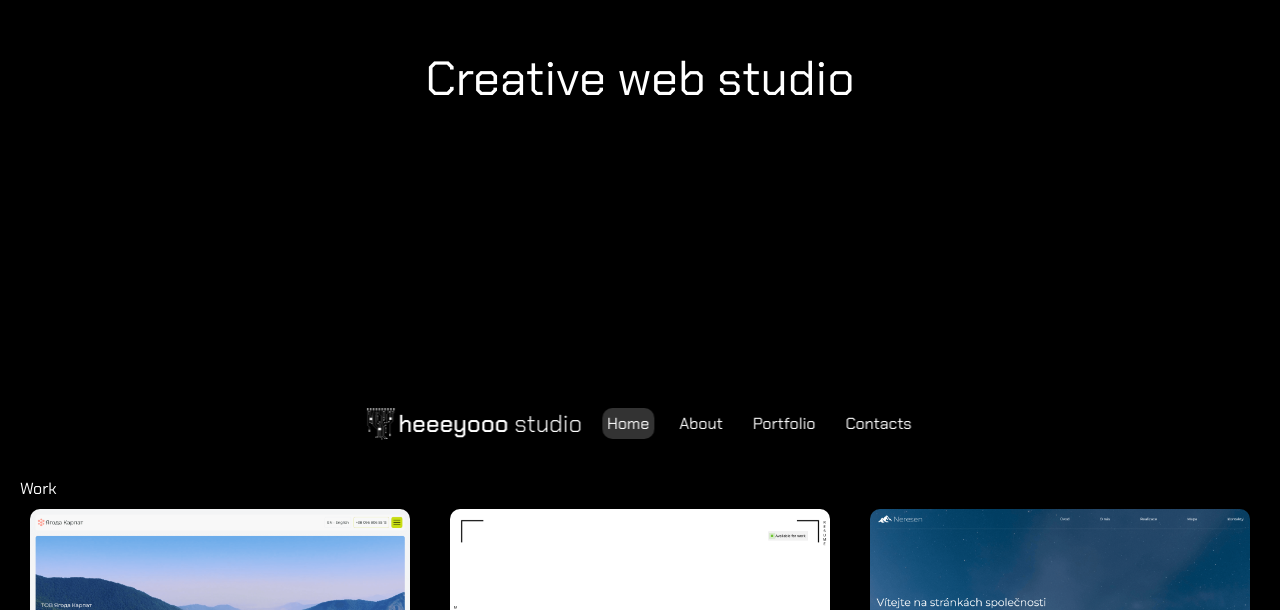
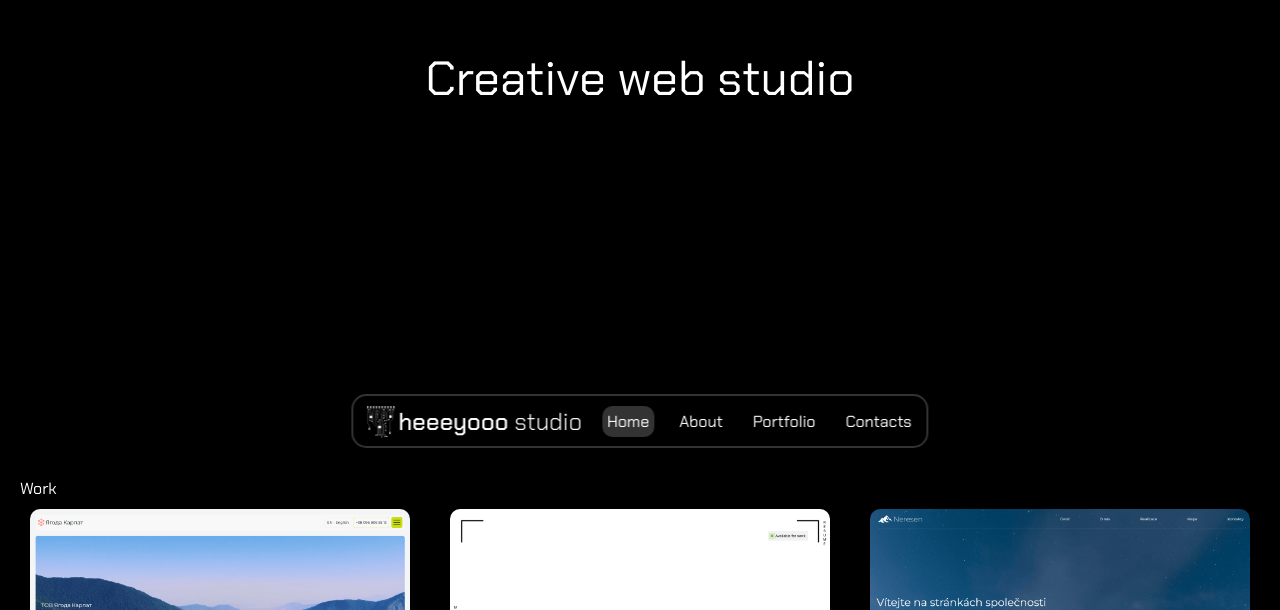
Before and after one commit to stepandordiai/heeeyooo-react, a React (Vite) app: page / in a window 1280 px wide. Shown: the part 342-952 px from the top of the page. Built offline with nearby package versions, Linux system fonts and the light colour scheme.

Commit message:
Update BurgerMenu and Header

```diff
--- a/src/components/BurgerMenu/BurgerMenu.jsx
+++ b/src/components/BurgerMenu/BurgerMenu.jsx
@@ -12,20 +12,35 @@ const BurgerMenu = () => {
 		}),
 	]);
 
+	const inactiveLink = "burger-menu__nav-link";
+	const activeLink = "burger-menu__nav-link burger-menu__nav-link--active";
+
 	return (
 		<>
 			<div className="burger-menu">
 				<div className="burger-menu__nav">
-					<NavLink className={"burger-menu__nav-link"} to={"/"}>
+					<NavLink
+						className={({ isActive }) => (isActive ? activeLink : inactiveLink)}
+						to={"/"}
+					>
 						Home
 					</NavLink>
-					<NavLink className={"burger-menu__nav-link"} to={"/about"}>
+					<NavLink
+						className={({ isActive }) => (isActive ? activeLink : inactiveLink)}
+						to={"/about"}
+					>
 						About
 					</NavLink>
-					<NavLink className={"burger-menu__nav-link"} to={"/portfolio"}>
+					<NavLink
+						className={({ isActive }) => (isActive ? activeLink : inactiveLink)}
+						to={"/portfolio"}
+					>
 						Portfolio
 					</NavLink>
-					<NavLink className={"burger-menu__nav-link"} to={"/contacts"}>
+					<NavLink
+						className={({ isActive }) => (isActive ? activeLink : inactiveLink)}
+						to={"/contacts"}
+					>
 						Contacts
 					</NavLink>
 				</div>
--- a/src/components/BurgerMenu/BurgerMenu.scss
+++ b/src/components/BurgerMenu/BurgerMenu.scss
@@ -3,10 +3,11 @@
 	grid-template-rows: 0fr;
 	overflow: hidden;
 	transition: all 0.3s;
+	padding: 0 5px;
 }
 
 .burger-menu--active {
-	margin-top: 10px;
+	margin-top: 5px;
 	grid-template-rows: 1fr;
 }
 
@@ -20,10 +21,13 @@
 	color: #fff;
 	font-size: 1.5rem;
 	padding: 5px 10px;
-	border-radius: 30px;
-	transition: all 0.3s;
+	border-radius: 10px;
 
 	&:hover {
 		background: rgba(255, 255, 255, 0.2);
 	}
 }
+
+.burger-menu__nav-link--active {
+	background: rgba(255, 255, 255, 0.2);
+}
--- a/src/components/Header/Header.scss
+++ b/src/components/Header/Header.scss
@@ -10,6 +10,8 @@
 	width: max-content;
 	display: flex;
 	flex-direction: column-reverse;
+	// TODO: 1px or 2px
+	border: 2px solid rgba(255, 255, 255, 0.2);
 	background: rgba(0, 0, 0, 0.5);
 	-webkit-backdrop-filter: blur(20px);
 	backdrop-filter: blur(20px);
```
Also changed, not shown: to-do.txt.
